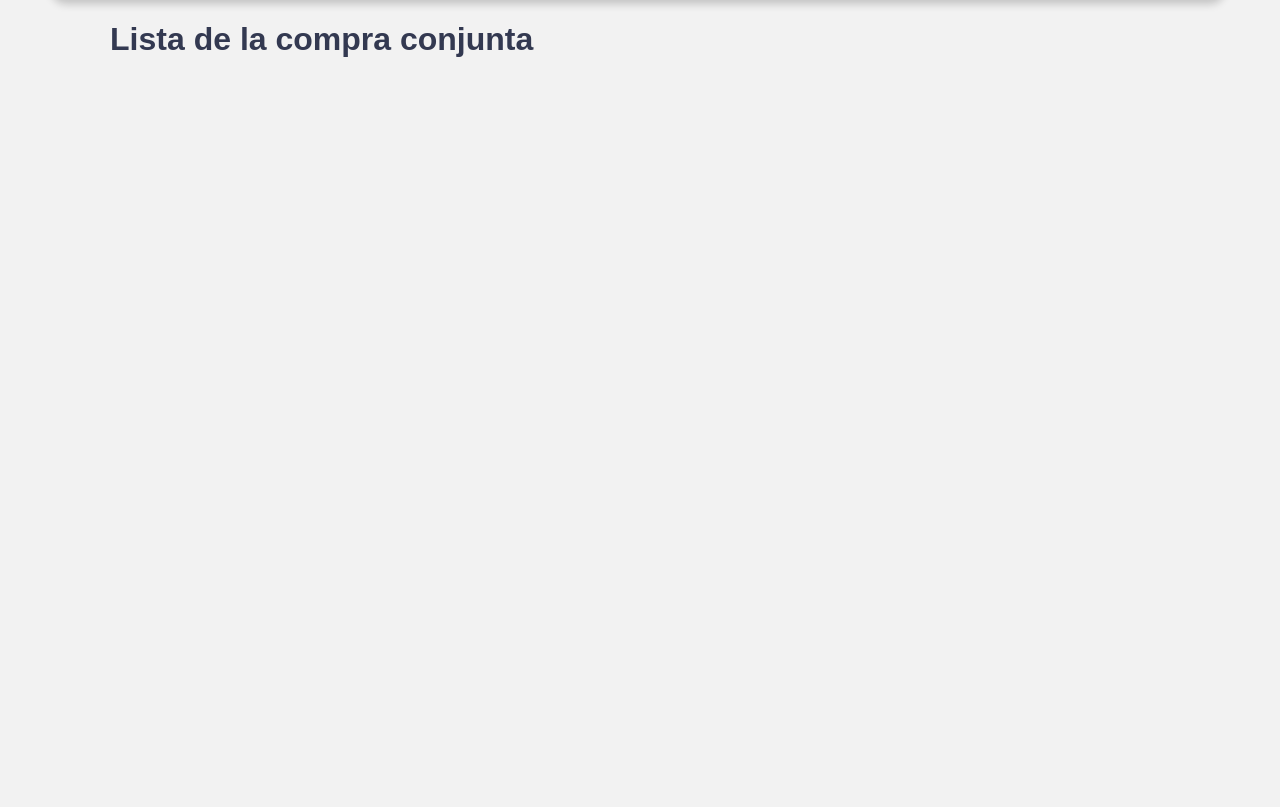
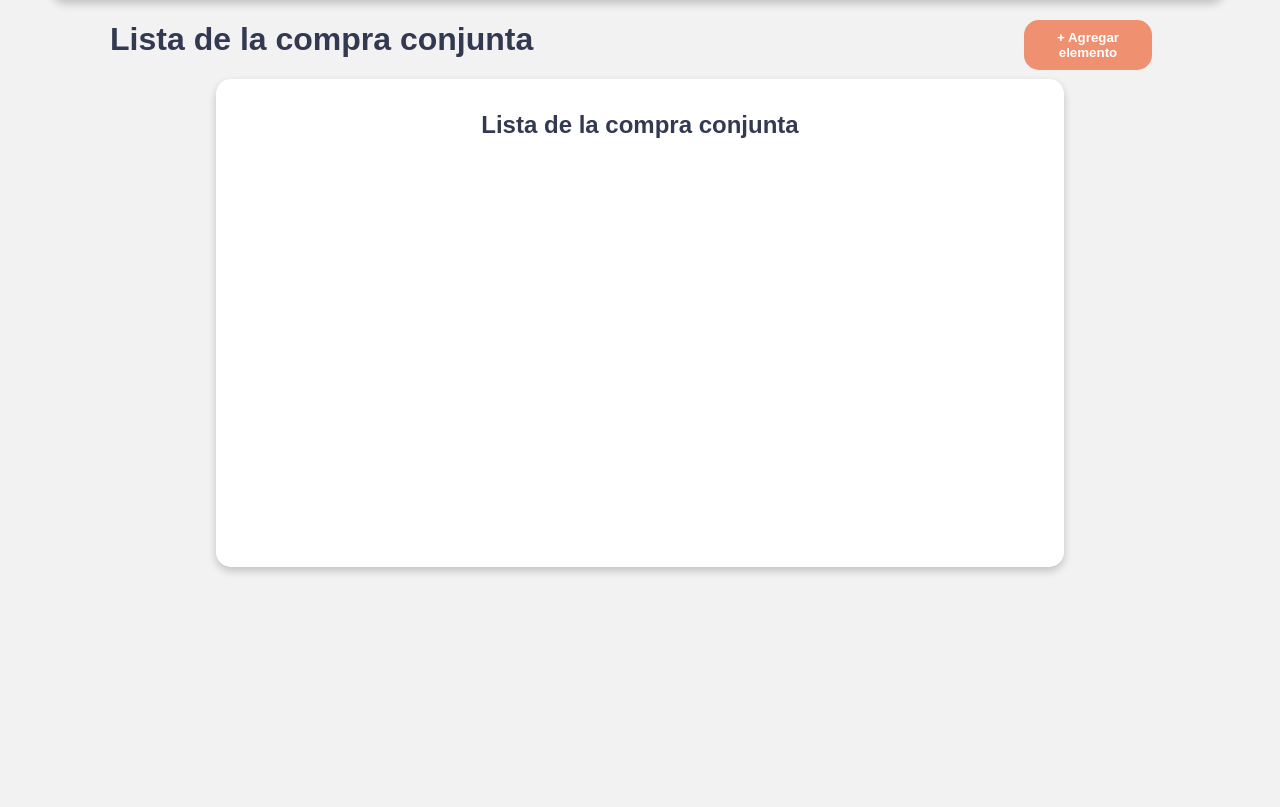
Before and after one commit to asierCB/HogarMonia, a Django app: page /lista_compra/ in a window 1280 px wide. Shown: the part 140-947 px from the top of the page. Run offline with Django 5.2, Linux system fonts and the light colour scheme.

Commit message:
Diseño preliminar Gastos y ListaCompra

```diff
--- a/core/static/css/style.css
+++ b/core/static/css/style.css
@@ -172,6 +172,7 @@ button[type="submit"]:hover {
 
 /* Diseño para las gastos*/
 
+
 .contenedor-gastos{
     width: 100%;
     display: flex;
@@ -202,3 +203,70 @@ button[type="submit"]:hover {
     right: 2%;
     top: 2%;
 }
+
+
+button[type="button"]{
+    width: 10%;
+    float: right;
+    margin-right: 5%;
+    background-color: #ef9071;
+    color: #fff;
+    padding: 10px 15px;
+    border: none;
+    border-radius: 15px;
+    cursor: pointer;
+}
+
+button[type="button"]:hover {
+    background-color: #fbcb9d;
+}
+        /*Formulario agregar gastos*/
+.formulario-overlay {
+    position: fixed;
+    top: 0;
+    left: 0;
+    width: 100%;
+    height: 100%;
+    background-color: rgba(0, 0, 0, 0.6);
+    display: none; /* Oculto por defecto */
+    justify-content: center;
+    align-items: center;
+    z-index: 1000;
+}
+.formulario-container {
+    background-color: #fff;
+    padding: 30px;
+    border-radius: 10px;
+    width: 300px;
+    position: relative;
+}
+.cerrar-btn {
+    position: absolute;
+    top: 10px;
+    right: 15px;
+    background: none;
+    border: none;
+    font-size: 20px;
+    cursor: pointer;
+}
+
+
+/* Diseño para lista de la compra*/
+.contenedor-lista-compra{
+    width: 70%;
+    display: flex;
+    flex-direction: column;
+    align-items: center;
+    margin-left: auto;
+    margin-right: auto;
+    background-color: #fff;
+    border-radius: 15px;
+    box-shadow: 0 4px 8px rgba(0, 0, 0, 0.2);
+    padding: 1%;
+}
+
+#btn-agregar-lista{
+    position: fixed;
+    top: 20%;
+    right: 5%;
+}
--- a/core/static/js/script.js
+++ b/core/static/js/script.js
@@ -1,6 +1,13 @@
 //console.log('¡JavaScript cargado!');
 
-document.getElementById('menu-btn').addEventListener('click', function() {
-    const sidebar = document.getElementById('sidebar');
-    sidebar.classList.toggle('visible');
+const mostrarBtn = document.getElementById('btn-agregar-gasto')
+const cerrarBtn = document.getElementById('cerrarFormularioBtn')
+const overlay = document.getElementById('formularioOverlay')
+
+mostrarBtn.addEventListener('click', () => {
+    overlay.style.display = 'flex';
 });
+
+cerrarBtn.addEventListener('click', () => {
+    overlay.style.display = 'none';
+});
--- a/core/templates/core/index.html
+++ b/core/templates/core/index.html
@@ -6,7 +6,6 @@
     <meta charset="UTF-8" name="viewport" content="width=device-width, initial-scale=1.0">
     <title>Tareas</title>
     <link rel="stylesheet" href="{% static 'css/style.css' %}"> <!-- href="../static/style.css">-->
-    <script src="{% static 'js/scripts.js' %}"></script> <!-- "../static/script.js"></script>-->
 </head>
 <body>
 <header>
@@ -131,5 +130,6 @@
         </p>
     </div>
 </footer>
+<script src="{% static 'js/script.js' %}"></script> <!-- "../static/script.js"></script>-->
 </body>
 </html>
--- a/core/templates/core/login.html
+++ b/core/templates/core/login.html
@@ -6,7 +6,6 @@
     <meta charset="UTF-8" name="viewport" content="width=device-width, initial-scale=1.0">
     <title>LogIn</title>
     <link rel="stylesheet" href="{% static 'css/style.css' %}"> <!-- href="../static/style.css">-->
-    <script src="{% static 'js/scripts.js' %}"></script> <!-- "../static/script.js"></script>-->
 </head>
 <body class="body-in">
 
@@ -33,5 +32,6 @@
     </div>
 </div>
 
+<script src="{% static 'js/script.js' %}"></script> <!-- "../static/script.js"></script>-->
 </body>
 </html>
--- a/core/templates/core/privacidad.html
+++ b/core/templates/core/privacidad.html
@@ -6,7 +6,6 @@
     <meta charset="UTF-8" name="viewport" content="width=device-width, initial-scale=1.0">
     <title>Tareas</title>
     <link rel="stylesheet" href="{% static 'css/style.css' %}"> <!-- href="../static/style.css">-->
-    <script src="{% static 'js/scripts.js' %}"></script> <!-- "../static/script.js"></script>-->
 </head>
 <body>
 <header>
@@ -179,5 +178,6 @@
         </p>
     </div>
 </footer>
+<script src="{% static 'js/script.js' %}"></script> <!-- "../static/script.js"></script>-->
 </body>
 </html>
--- a/core/templates/core/register.html
+++ b/core/templates/core/register.html
@@ -6,7 +6,6 @@
     <meta charset="UTF-8" name="viewport" content="width=device-width, initial-scale=1.0">
     <title>SignIn</title>
     <link rel="stylesheet" href="{% static 'css/style.css' %}"> <!-- href="../static/style.css">-->
-    <script src="{% static 'js/scripts.js' %}"></script> <!-- "../static/script.js"></script>-->
 </head>
 <body class="body-in">
 
@@ -49,5 +48,6 @@
         </form>
     </div>
 </div>
+<script src="{% static 'js/script.js' %}"></script> <!-- "../static/script.js"></script>-->
 </body>
 </html>
--- a/core/templates/core/terminos-condiciones.html
+++ b/core/templates/core/terminos-condiciones.html
@@ -6,7 +6,6 @@
     <meta charset="UTF-8" name="viewport" content="width=device-width, initial-scale=1.0">
     <title>Tareas</title>
     <link rel="stylesheet" href="{% static 'css/style.css' %}"> <!-- href="../static/style.css">-->
-    <script src="{% static 'js/scripts.js' %}"></script> <!-- "../static/script.js"></script>-->
 </head>
 <body>
 <header>
@@ -153,5 +152,6 @@
         </p>
     </div>
 </footer>
+<script src="{% static 'js/script.js' %}"></script> <!-- "../static/script.js"></script>-->
 </body>
 </html>
--- a/lista_compra/templates/lista_compra/lista-compra.html
+++ b/lista_compra/templates/lista_compra/lista-compra.html
@@ -6,7 +6,6 @@
     <meta charset="UTF-8" name="viewport" content="width=device-width, initial-scale=1.0">
     <title>Tareas</title>
     <link rel="stylesheet" href="{% static 'css/style.css' %}"> <!-- href="../static/style.css">-->
-    <script src="{% static 'js/scripts.js' %}"></script> <!-- "../static/script.js"></script>-->
 </head>
 <body>
 <header>
@@ -27,6 +26,14 @@
     </div>
 </header>
 <h1 class="titulo">Lista de la compra conjunta</h1>
+
+<button type="button" id="btn-agregar-lista">
+    <strong>+ Agregar elemento</strong>
+</button>
+
+
+<div class="contenedor-lista-compra">
+    <h2>Lista de la compra conjunta</h2>
     <br>
     <br>
     <br>
@@ -49,6 +56,9 @@
     <br>
     <br>
     <br>
+</div>
+
+
 <br>
 <br>
 <br>
@@ -126,5 +136,6 @@
         </p>
     </div>
 </footer>
+<script src="{% static 'js/script.js' %}"></script> <!-- "../static/script.js"></script>-->
 </body>
 </html>
--- a/tareas/templates/tareas/tareas.html
+++ b/tareas/templates/tareas/tareas.html
@@ -6,7 +6,6 @@
     <meta charset="UTF-8" name="viewport" content="width=device-width, initial-scale=1.0">
     <title>Tareas</title>
     <link rel="stylesheet" href="{% static 'css/style.css' %}"> <!-- href="../static/style.css">-->
-    <script src="{% static 'js/scripts.js' %}"></script> <!-- "../static/script.js"></script>-->
 </head>
 <body>
 <header>
@@ -126,5 +125,6 @@
         </p>
     </div>
 </footer>
+<script src="{% static 'js/script.js' %}"></script> <!-- "../static/script.js"></script>-->
 </body>
 </html>
```
Also changed, not shown: gastos/templates/gastos/gastos.html (+64 -6 lines). Lines whose indentation alone changed are shown as unchanged.
